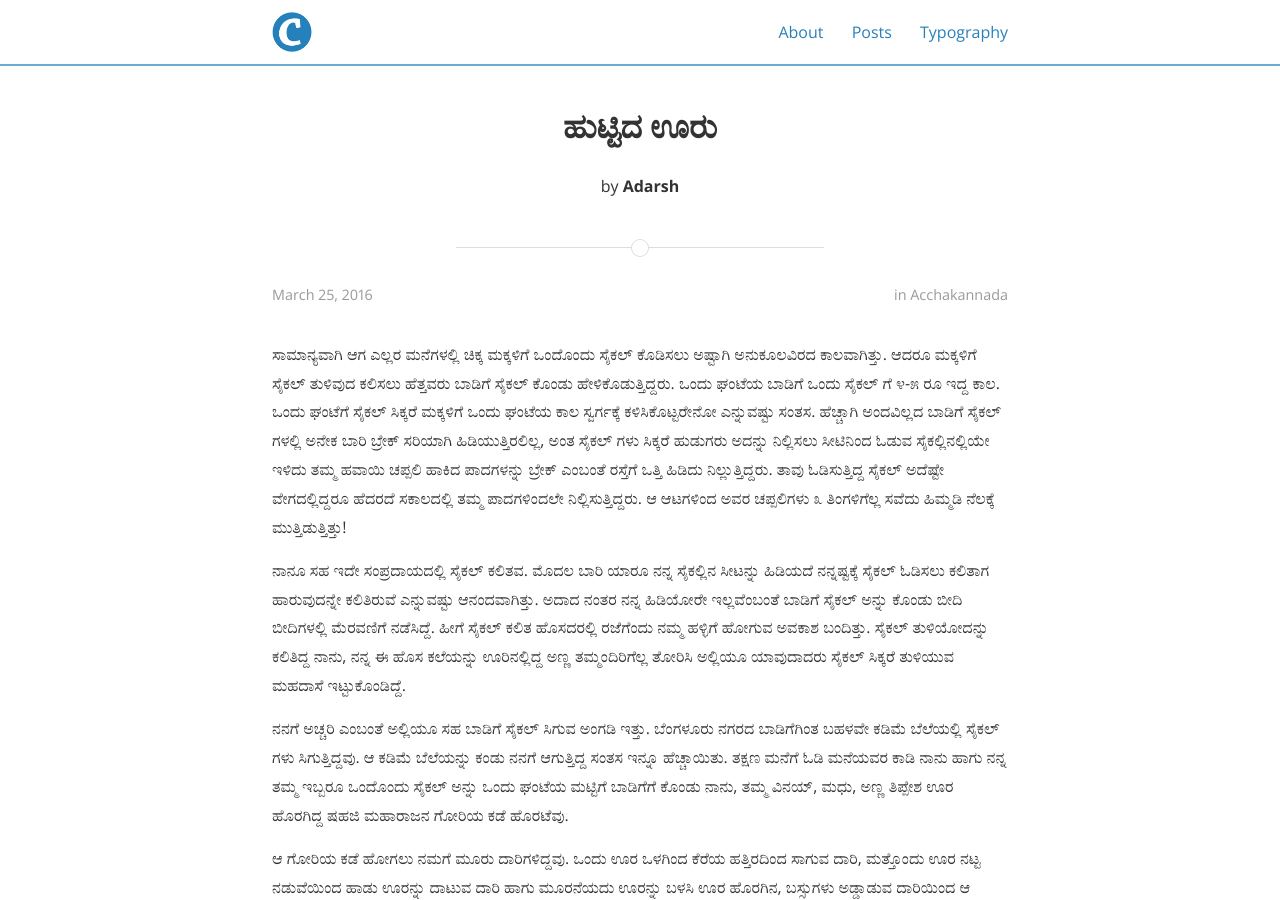
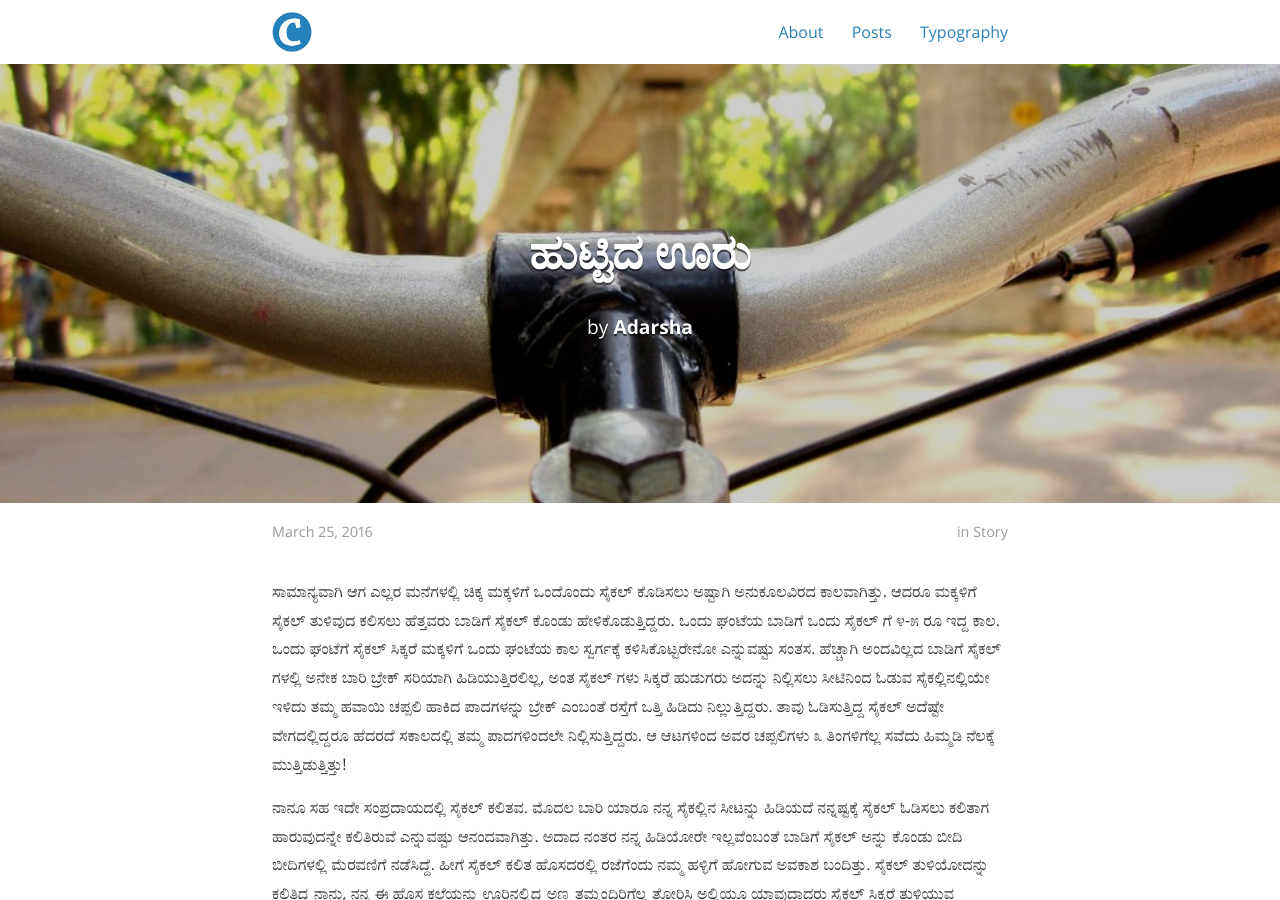
Before and after one commit to bencentra/centrarium, a Jekyll site: the page built from _posts/2016-03-25-huttida-ooru.markdown, in a window 1280 px wide and 900 px high. Built offline with Jekyll 4.4.1, drawn with Linux system fonts in a browser that asks for light colours; nearby versions of some CDN libraries; comment, search, counter and statistics services are not loaded; a style sheet for code colours, icons or effects is not loaded.

Commit message:
Update 2016-03-25-huttida-ooru.markdown

```diff
--- a/_posts/2016-03-25-huttida-ooru.markdown
+++ b/_posts/2016-03-25-huttida-ooru.markdown
@@ -2,13 +2,12 @@
 
 layout: post
 title:  "ಹುಟ್ಟಿದ ಊರು"
-date:   2016-03-25 06:10:03
-description: Childhood at my birthplace!
-thumbnail: huttida-ooru.jpg
-categories: acchakannada
+date:   2016-03-25
+author: Adarsha
+categories: Story
+tags:	Acchakannada Kannada childhood halli story village
+cover:  "assets/huttida-ooru.jpg"
 
-# Information for the author block
-author: Adarsh
 ---
 ಸಾಮಾನ್ಯವಾಗಿ ಆಗ ಎಲ್ಲರ ಮನೆಗಳಲ್ಲಿ ಚಿಕ್ಕ ಮಕ್ಕಳಿಗೆ ಒಂದೊಂದು ಸೈಕಲ್ ಕೊಡಿಸಲು ಅಷ್ಟಾಗಿ ಅನುಕೂಲವಿರದ ಕಾಲವಾಗಿತ್ತು. ಆದರೂ ಮಕ್ಕಳಿಗೆ ಸೈಕಲ್ ತುಳಿವುದ ಕಲಿಸಲು ಹೆತ್ತವರು ಬಾಡಿಗೆ ಸೈಕಲ್ ಕೊಂಡು ಹೇಳಿಕೊಡುತ್ತಿದ್ದರು. ಒಂದು ಘಂಟೆಯ ಬಾಡಿಗೆ ಒಂದು ಸೈಕಲ್ ಗೆ ೪-೫ ರೂ ಇದ್ದ ಕಾಲ. ಒಂದು ಘಂಟೆಗೆ ಸೈಕಲ್ ಸಿಕ್ಕರೆ ಮಕ್ಕಳಿಗೆ ಒಂದು ಘಂಟೆಯ ಕಾಲ ಸ್ವರ್ಗಕ್ಕೆ ಕಳಿಸಿಕೊಟ್ಟರೇನೋ ಎನ್ನುವಷ್ಟು ಸಂತಸ. ಹೆಚ್ಚಾಗಿ ಅಂದವಿಲ್ಲದ ಬಾಡಿಗೆ ಸೈಕಲ್ ಗಳಲ್ಲಿ ಅನೇಕ ಬಾರಿ ಬ್ರೇಕ್ ಸರಿಯಾಗಿ ಹಿಡಿಯುತ್ತಿರಲಿಲ್ಲ, ಅಂತ ಸೈಕಲ್ ಗಳು ಸಿಕ್ಕರೆ ಹುಡುಗರು ಅದನ್ನು ನಿಲ್ಲಿಸಲು ಸೀಟಿನಿಂದ ಓಡುವ ಸೈಕಲ್ಲಿನಲ್ಲಿಯೇ ಇಳಿದು ತಮ್ಮ ಹವಾಯಿ ಚಪ್ಪಲಿ ಹಾಕಿದ ಪಾದಗಳನ್ನು ಬ್ರೇಕ್ ಎಂಬಂತೆ ರಸ್ತೆಗೆ ಒತ್ತಿ ಹಿಡಿದು ನಿಲ್ಲುತ್ತಿದ್ದರು. ತಾವು ಓಡಿಸುತ್ತಿದ್ದ ಸೈಕಲ್ ಅದೆಷ್ಟೇ ವೇಗದಲ್ಲಿದ್ದರೂ ಹೆದರದೆ ಸಕಾಲದಲ್ಲಿ ತಮ್ಮ ಪಾದಗಳಿಂದಲೇ ನಿಲ್ಲಿಸುತ್ತಿದ್ದರು. ಆ ಆಟಗಳಿಂದ ಅವರ ಚಪ್ಪಲಿಗಳು ೩ ತಿಂಗಳಿಗೆಲ್ಲ ಸವೆದು ಹಿಮ್ಮಡಿ ನೆಲಕ್ಕೆ ಮುತ್ತಿಡುತ್ತಿತ್ತು!
 
```
